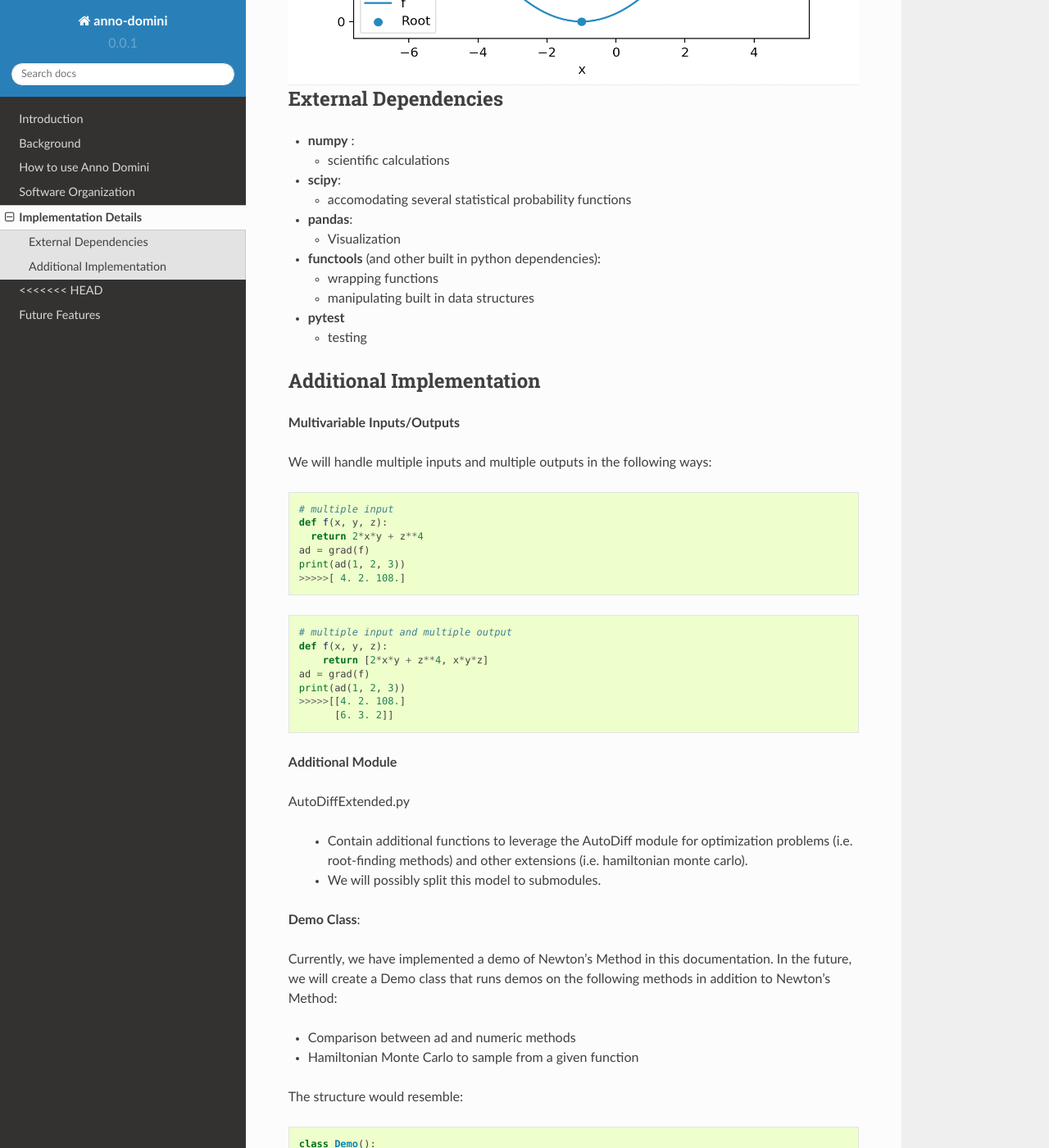
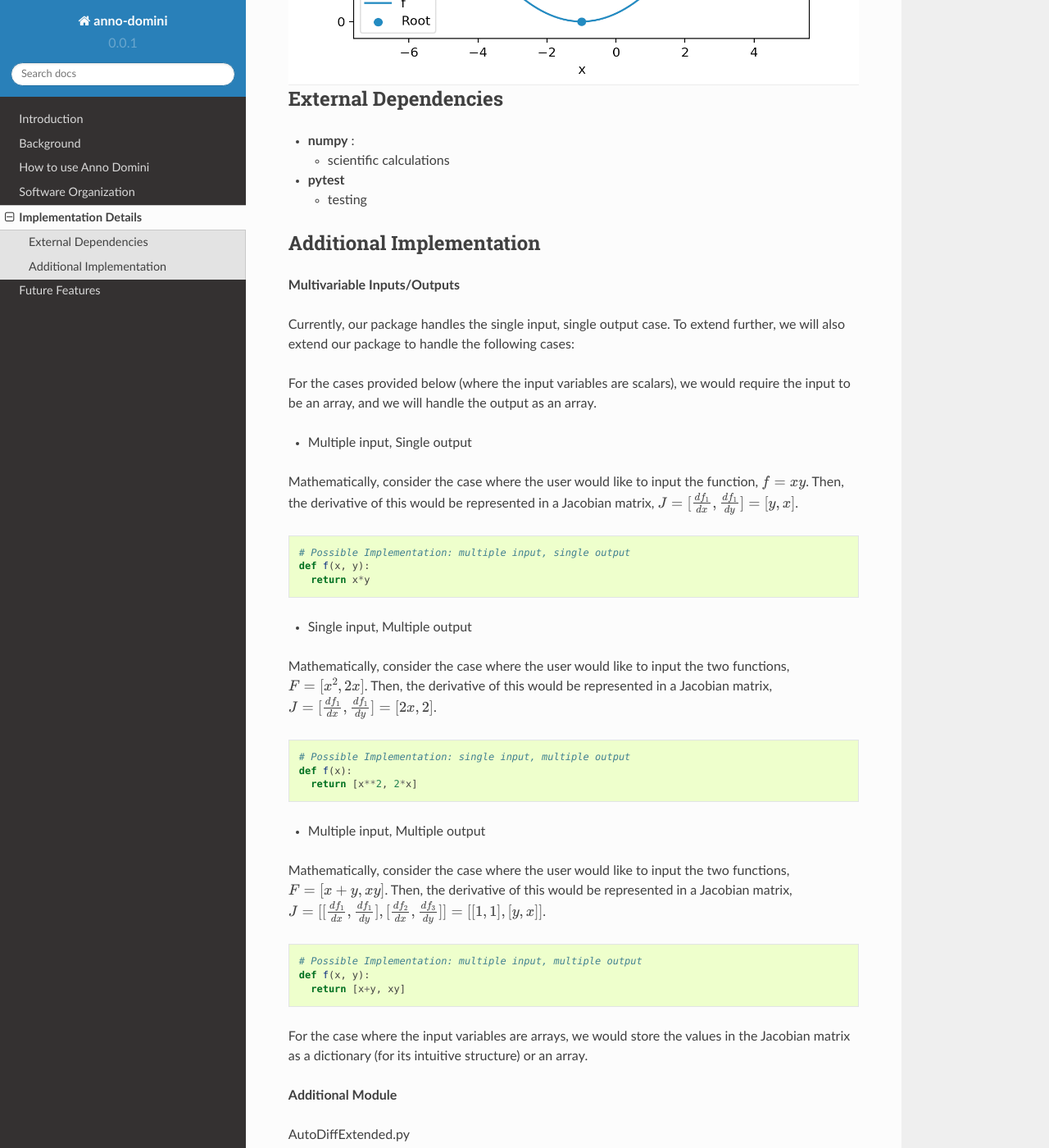
Before and after one commit to anno-domini-207/auto-diff, a Sphinx documentation site: the page built from docs/source/implementation.rst, in a window 1280 px wide and 1400 px high, scrolled down 3004 px. Shown: the whole window at 82% size. Built offline with Sphinx 7.4.7 and the Read the Docs theme 2.0.0, drawn with Linux system fonts in a browser that asks for light colours; some of the changed text lies outside the part shown.

Commit message:
addition of multiple input output section

```diff
--- a/docs/source/implementation.rst
+++ b/docs/source/implementation.rst
@@ -128,20 +128,6 @@ External Dependencies
 
   - scientific calculations
 
-- **scipy**:
-
-  - accomodating several statistical probability functions
-
-- **pandas**:
-
-  - Visualization
-
-- **functools** (and other built in python dependencies):
-
-  - wrapping functions
-
-  - manipulating built in data structures
-
 - **pytest**
 
   - testing
@@ -151,26 +137,49 @@ Additional Implementation
 
 **Multivariable Inputs/Outputs**
 
-We will handle multiple inputs and multiple outputs in the following ways:
+Currently, our package handles the single input, single output case. To extend further, we will also extend our package to handle the following cases:
+
+For the cases provided below (where the input variables are scalars), we would require the input to be an array, and we will handle the output as an array.
+
+- Multiple input, Single output
+
+Mathematically, consider the case where the user would like to input the function,
+:math:`f = xy`. Then, the derivative of this would be represented in a Jacobian matrix,
+:math:`J = [\frac{df_1}{dx}, \frac{df_1}{dy}] = [y,x]`.
 
 .. code-block:: python
 
-    # multiple input
-    def f(x, y, z):
-      return 2*x*y + z**4
-    ad = grad(f)
-    print(ad(1, 2, 3))
-    >>>>>[ 4. 2. 108.]
+    # Possible Implementation: multiple input, single output
+    def f(x, y):
+      return x*y
+
+
+- Single input, Multiple output
+
+Mathematically, consider the case where the user would like to input the two functions,
+:math:`F = [x^2, 2x]`. Then, the derivative of this would be represented in a Jacobian matrix,
+:math:`J = [\frac{df_1}{dx}, \frac{df_1}{dy}] = [2x,2]`.
 
 .. code-block:: python
 
-    # multiple input and multiple output
-    def f(x, y, z):
-    	return [2*x*y + z**4, x*y*z]
-    ad = grad(f)
-    print(ad(1, 2, 3))
-    >>>>>[[4. 2. 108.]
-    	  [6. 3. 2]]
+    # Possible Implementation: single input, multiple output
+    def f(x):
+      return [x**2, 2*x]
+
+
+- Multiple input, Multiple output
+
+Mathematically, consider the case where the user would like to input the two functions,
+:math:`F = [x+y, xy]`. Then, the derivative of this would be represented in a Jacobian matrix,
+:math:`J = [[\frac{df_1}{dx}, \frac{df_1}{dy}],[\frac{df_2}{dx}, \frac{df_3}{dy}]] = [[1, 1], [y, x]]`.
+
+.. code-block:: python
+
+    # Possible Implementation: multiple input, multiple output
+    def f(x, y):
+      return [x+y, xy]
+
+For the case where the input variables are arrays, we would store the values in the Jacobian matrix as a dictionary (for its intuitive structure) or an array.
 
 **Additional Module**
 
@@ -199,7 +208,3 @@ The structure would resemble:
     		# demo of the newton's method to solve the roots
     	def hamiltonian_monte_carlo(self,func = lambda x: np.exp(x ** 2))
     		# demo of the hamiltonian monte carlo
-<<<<<<< HEAD
-=======
-
->>>>>>> origin
--- a/docs/source/software_organization.rst
+++ b/docs/source/software_organization.rst
@@ -44,4 +44,4 @@ Packaging
 ---------
 Details on how to install our package are included in the section, **How to use Anno Domini**.
 
-We use Git to develop the package; after we notice that the package is mature, we follow instructions `here <https://python\-packaging.readthedocs.io/en/latest/index.html/>`_ to package our code and distribute it on the PyPi. Instead of using a framework such as PyScaffold, we will adhere to the proposed directory structure. We provide necessary documentation via both MD and .rst files (rendered through Sphinx) to provide a clean, readable format on Github.
+We use Git to develop the package; after we notice that the package is mature, we follow instructions `here <https://python\-packaging.readthedocs.io/en/latest/>`_ to package our code and distribute it on the PyPi. Instead of using a framework such as PyScaffold, we will adhere to the proposed directory structure. We provide necessary documentation via both MD and .rst files (rendered through Sphinx) to provide a clean, readable format on Github.
```
